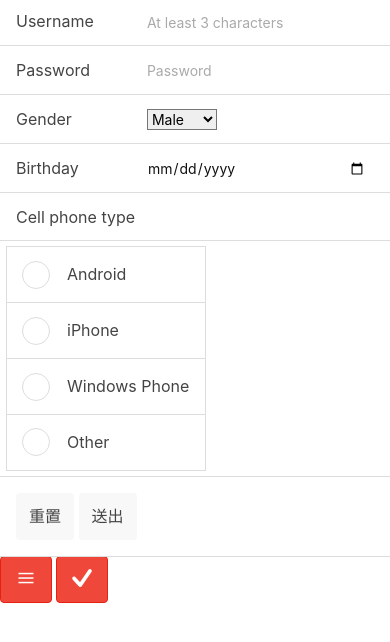
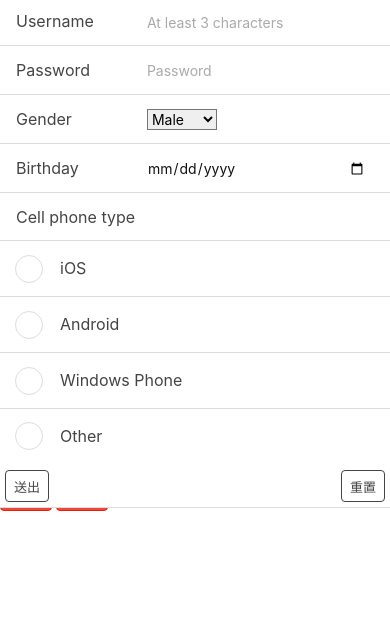
Before and after one commit to yo-ga/2016-NCU-Web-APP, a website: page Practice2/Practice2/www/index.html in a window 390 px wide. Shown: the part 170-812 px from the top of the page. Drawn offline with Linux system fonts and the light colour scheme; some packages are replaced by stand-ins of ours; files that its build step writes are made by us from their sources; files whose address does not match are found by name.

Commit message:
Make a better view.

```diff
--- a/Practice2/Practice2/ionic.config.json
+++ b/Practice2/Practice2/ionic.config.json
@@ -1,4 +1,4 @@
 {
   "name": "Practice2",
-  "app_id": ""
+  "app_id": "dfeb0796"
 }
--- a/Practice2/Practice2/www/index.html
+++ b/Practice2/Practice2/www/index.html
@@ -38,7 +38,7 @@
     <ion-pane>
         <ion-header-bar class="bar-positive">
           <button class="button icon ion-navicon"></button>
-          <h1 class="title">Register Form</h1>
+          <h1 class="title-middle title">Register Form</h1>
           <button class="button icon ion-home"></button>
         </ion-header-bar>
         <ion-content>
@@ -64,41 +64,33 @@
             <label class="item item-input">
               <span class="input-label">Cell phone type</span>
             </label>
+            <label class="item item-checkbox">
+              iOS
               <label class="checkbox">
-              <ul>
-                <li class="item item-checkbox">
+                <input type="checkbox">
+              </label>
+            </label>
+            <label class="item item-checkbox">
               Android
               <label class="checkbox">
                 <input type="checkbox">
               </label>
-                </li>
-
-                <li class="item item-checkbox">
-                  iPhone
-                  <label class="checkbox">
-                  <input type="checkbox">
             </label>
-                </li>
-
-                <li class="item item-checkbox">
+            <label class="item item-checkbox">
               Windows Phone
               <label class="checkbox">
                 <input type="checkbox">
               </label>
-                </li>
-
-                <li class="item item-checkbox">
+            </label>
+            <label class="item item-checkbox">
               Other
               <label class="checkbox">
                 <input type="checkbox">
               </label>
-                </li>
-
-              </ul>
             </label>
-            <label class="item item-button">
-              <input type="reset" class="button button-positve" value="重置">
-              <input type="submit" class="button" value="送出">
+            <label class="bar">
+              <input type="reset" class="button button-dark button-outline pull-left" value="送出">
+              <input type="submit" class="button button-dark button-outline pull-right" value="重置">
             </label>
           </form>
         </ion-content>
```
Also changed, not shown: Practice2/Practice2/.io-config.json (added). Lines whose indentation alone changed are shown as unchanged.
